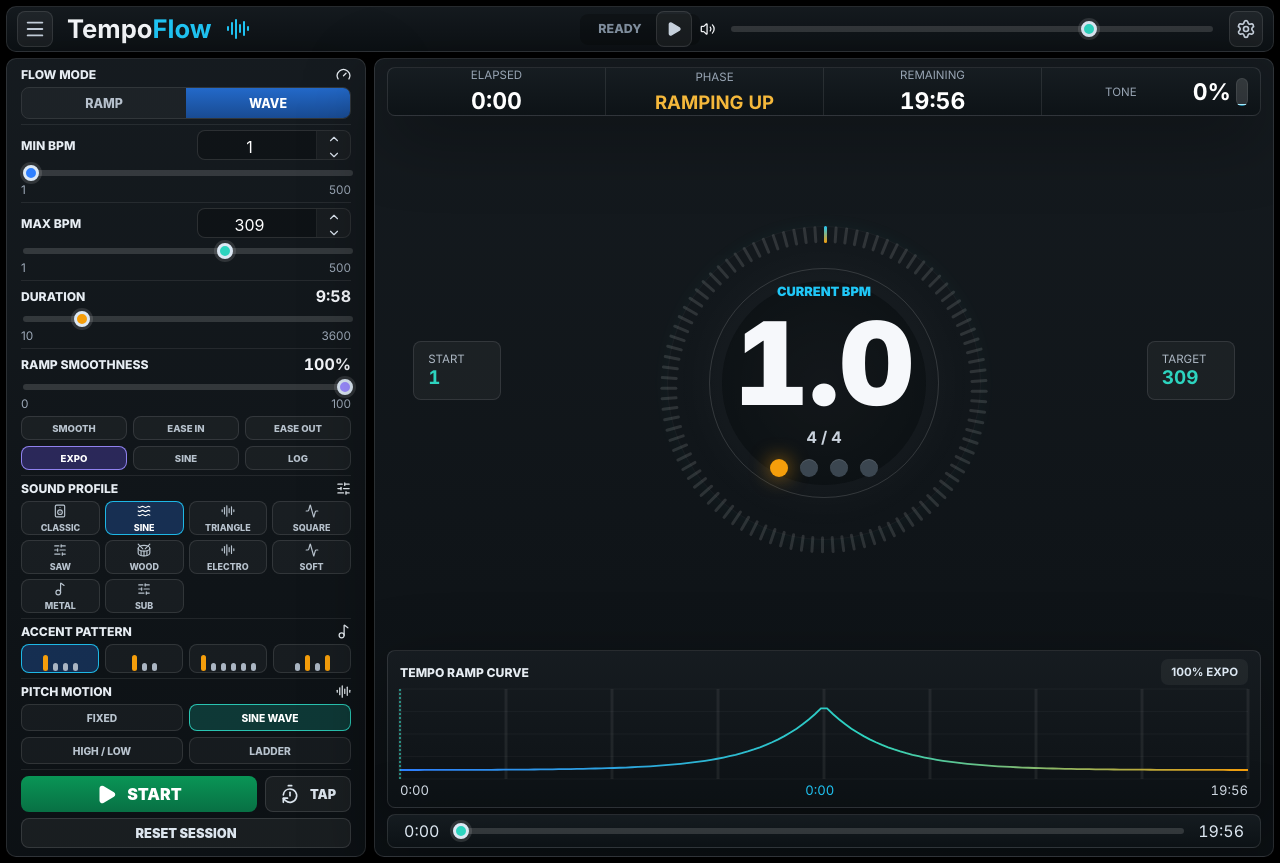
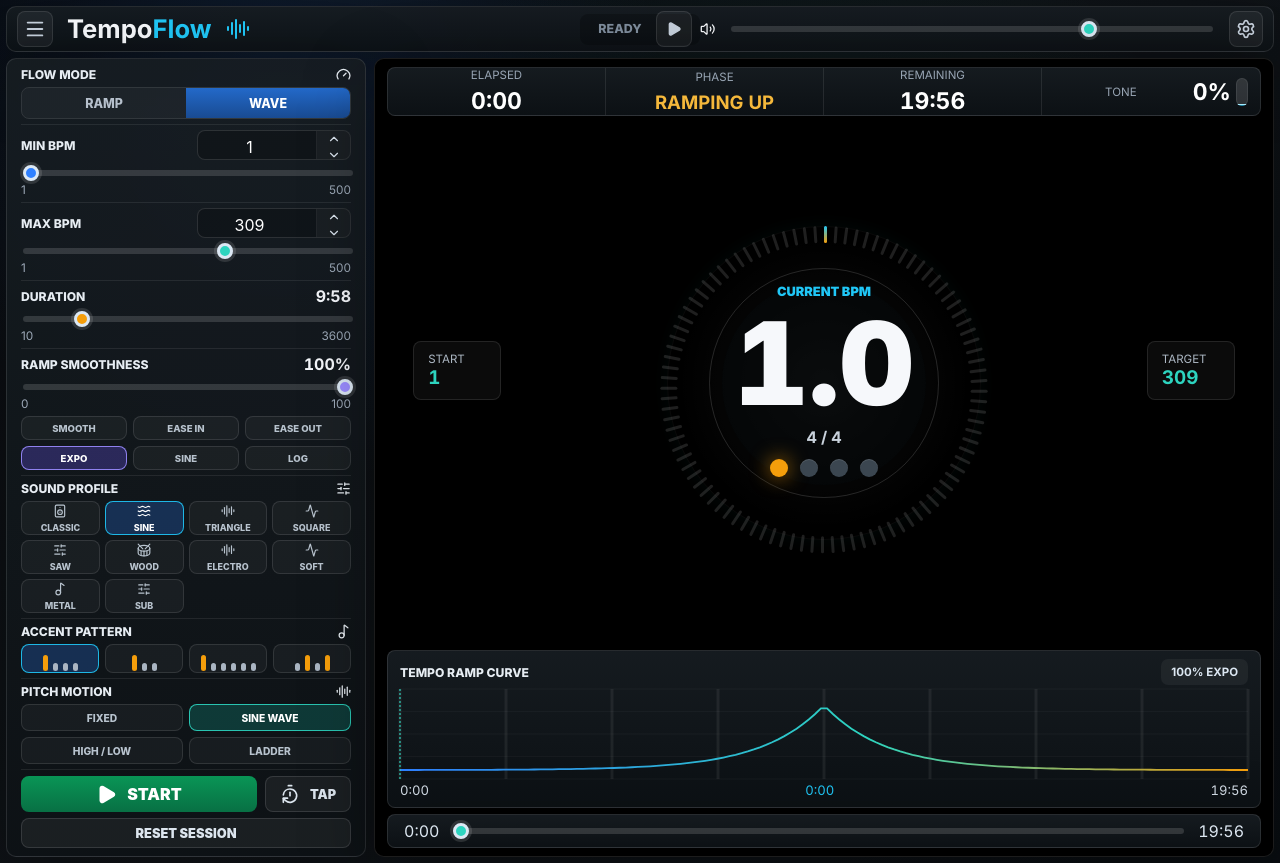
Before and after one commit to oreogano9/bpmapp, a React (Vite) app: page / in a window 1280 px wide. Built offline with nearby package versions, Linux system fonts and the light colour scheme.

Commit message:
Scope tone fill to main panel

```diff
--- a/src/main.jsx
+++ b/src/main.jsx
@@ -549,11 +549,6 @@
   });
 
   useEffect(() => {
-    const channel = Math.round(clamp(toneLevel, 0, 1) * 255);
-    document.documentElement.style.setProperty('--tone-bg', `rgb(${channel} ${channel} ${channel})`);
-  }, [toneLevel]);
-
-  useEffect(() => {
     let frame;
     const tick = () => {
       if (isRunning) setElapsed(audio.getElapsed());
@@ -591,7 +586,7 @@
   };
 
   return (
-    <main className="appShell" style={{ '--tone-level': toneLevel }}>
+    <main className="appShell">
       <header className="topBar">
         <div className="brand">
           <button className="iconButton" aria-label="Menu"><Menu size={22} /></button>
@@ -703,7 +698,7 @@
           <button className="resetButton" onClick={reset}>Reset Session</button>
         </aside>
 
-        <section className="mainPanel">
+        <section className="mainPanel" style={{ '--tone-fill': `${clamp(toneLevel, 0, 1) * 100}%` }}>
           <div className="statsStrip">
             <div><span>Elapsed</span><strong>{formatTime(elapsed)}</strong></div>
             <div><span>Phase</span><strong>{phase}</strong></div>
--- a/src/styles.css
+++ b/src/styles.css
@@ -1,8 +1,7 @@
 :root {
-  --tone-bg: #000;
   color-scheme: dark;
   font-family: Inter, ui-sans-serif, system-ui, -apple-system, BlinkMacSystemFont, "Segoe UI", sans-serif;
-  background: var(--tone-bg);
+  background: #0a0d10;
   color: #f6f8fb;
   font-synthesis: none;
   text-rendering: geometricPrecision;
@@ -16,8 +15,10 @@
   margin: 0;
   min-width: 320px;
   min-height: 100vh;
-  background: var(--tone-bg);
-  transition: background 35ms linear;
+  background:
+    radial-gradient(circle at 62% 38%, rgba(45, 212, 191, 0.09), transparent 28rem),
+    radial-gradient(circle at 22% 12%, rgba(47, 128, 255, 0.14), transparent 24rem),
+    linear-gradient(135deg, #080b0f 0%, #101418 48%, #090d11 100%);
 }
 
 button,
@@ -35,8 +36,6 @@
   min-height: 100vh;
   margin: 0 auto;
   padding: 6px;
-  background: var(--tone-bg);
-  transition: background 35ms linear;
 }
 
 .topBar,
@@ -142,12 +141,31 @@
 }
 
 .mainPanel {
+  --tone-fill: 0%;
+  position: relative;
   min-height: calc(100vh - 56px);
   padding: 8px 12px;
   display: grid;
   grid-template-rows: auto minmax(230px, 1fr) auto auto;
   gap: 6px;
   overflow: hidden;
+  background: #000;
+  isolation: isolate;
+}
+
+.mainPanel::before {
+  content: "";
+  position: absolute;
+  inset: auto 0 0;
+  height: var(--tone-fill);
+  background: #fff;
+  transition: height 70ms linear;
+  z-index: 0;
+}
+
+.mainPanel > * {
+  position: relative;
+  z-index: 1;
 }
 
 .controlGroup {
```
